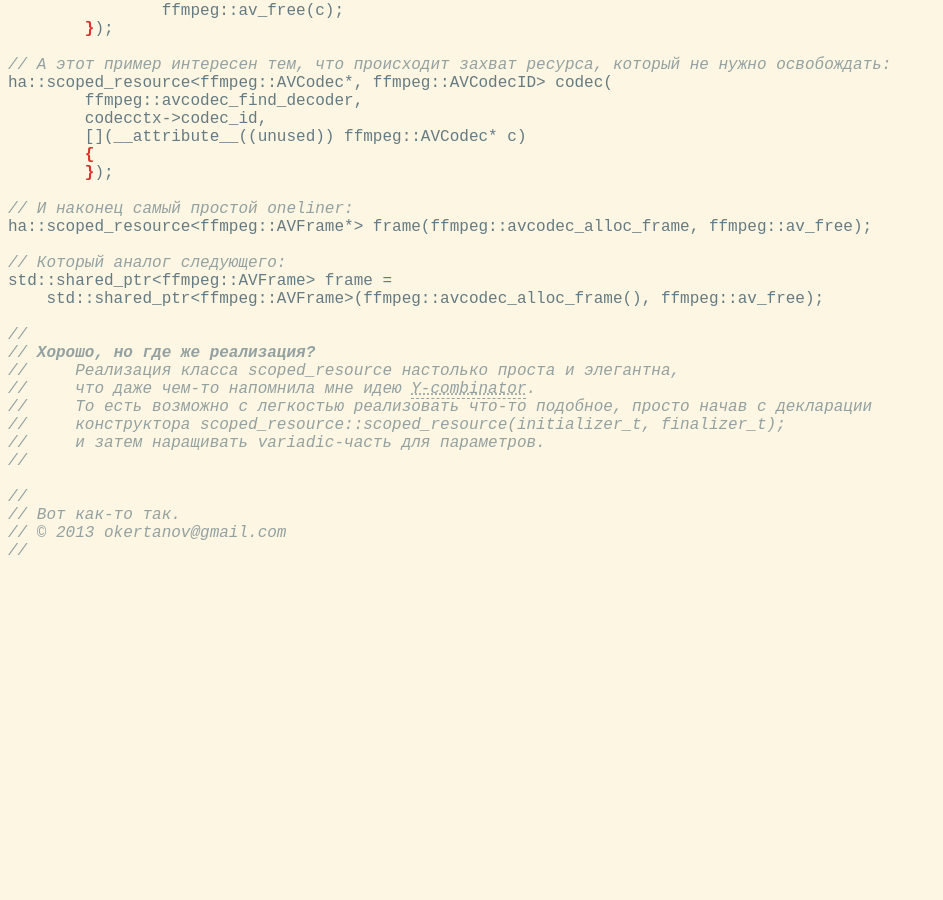
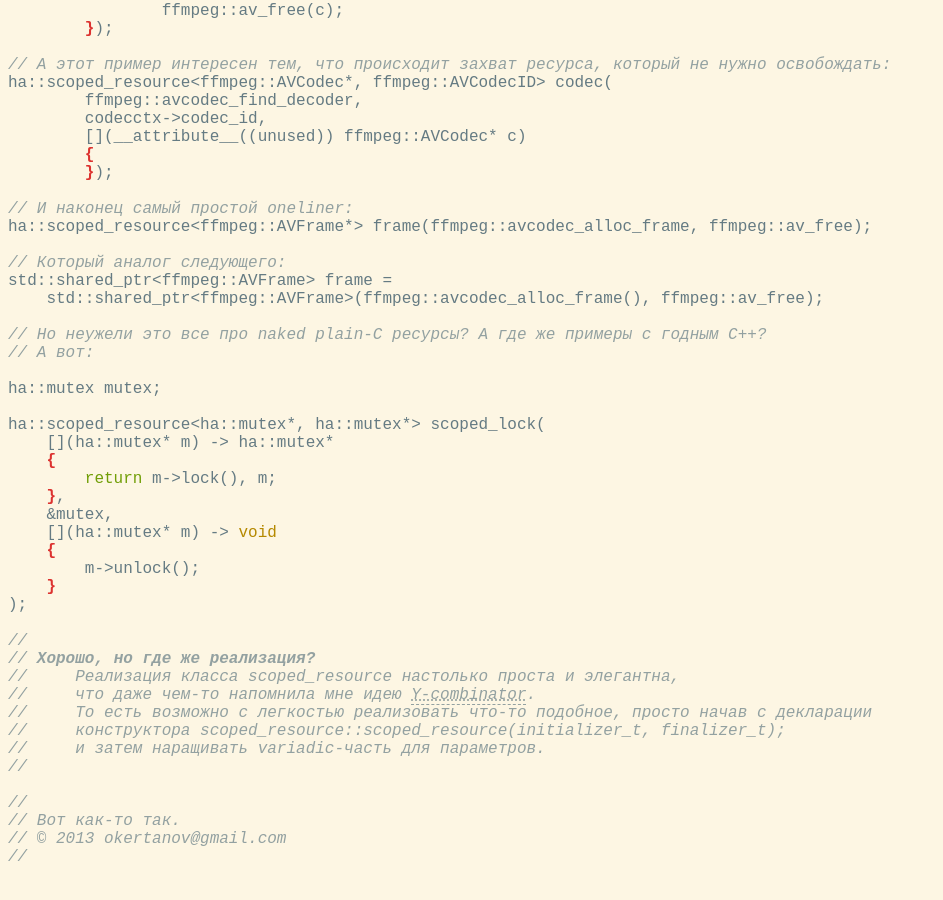
Before and after one commit to okertanov/okertanov.github.com, a Jekyll site: the page _posts/2013-03-14-shared_resource-example.cpp.html, which Jekyll copies as it is, in a window 1280 px wide and 900 px high, scrolled down 2048 px. Shown: the whole window, without its empty margins (0-943 px from the left). Built offline with Jekyll 4.4.1, drawn with Linux system fonts in a browser that asks for light colours; before the commit the page ends 2642 px from its top, so only the background shows below that.

Commit message:
new article: RAII shared_resource mutex sample added

```diff
--- a/_posts/2013-03-14-shared_resource-example.cpp.html
+++ b/_posts/2013-03-14-shared_resource-example.cpp.html
@@ -154,6 +154,23 @@ ha::scoped_resource&lt;ffmpeg::AVFrame*&gt; frame(ffmpeg::avcodec_alloc_frame, f
 std::shared_ptr&lt;ffmpeg::AVFrame&gt; frame =
     std::shared_ptr&lt;ffmpeg::AVFrame&gt;(ffmpeg::avcodec_alloc_frame(), ffmpeg::av_free);
 
+<span class="Comment">// Но неужели это все про naked plain-C ресурсы? А где же примеры с годным С++?</span>
+<span class="Comment">// А вот:</span>
+
+ha::mutex mutex;
+
+ha::scoped_resource&lt;ha::mutex*, ha::mutex*&gt; scoped_lock(
+    [](ha::mutex* m) -&gt; ha::mutex*
+    <span class="Error">{</span>
+        <span class="Statement">return</span><span class=""> m-&gt;lock(), m;</span>
+    <span class="Error">}</span><span class="">,</span>
+    &amp;mutex,
+    [](ha::mutex* m) -&gt; <span class="Type">void</span>
+    <span class="Error">{</span>
+        m-&gt;unlock();
+    <span class="Error">}</span>
+);
+
 <span class="Comment">//</span>
 <span class="Comment">// <b>Хорошо, но где же реализация?</b></span>
 <span class="Comment">//     Реализация класса scoped_resource настолько проста и элегантна,</span>
```
